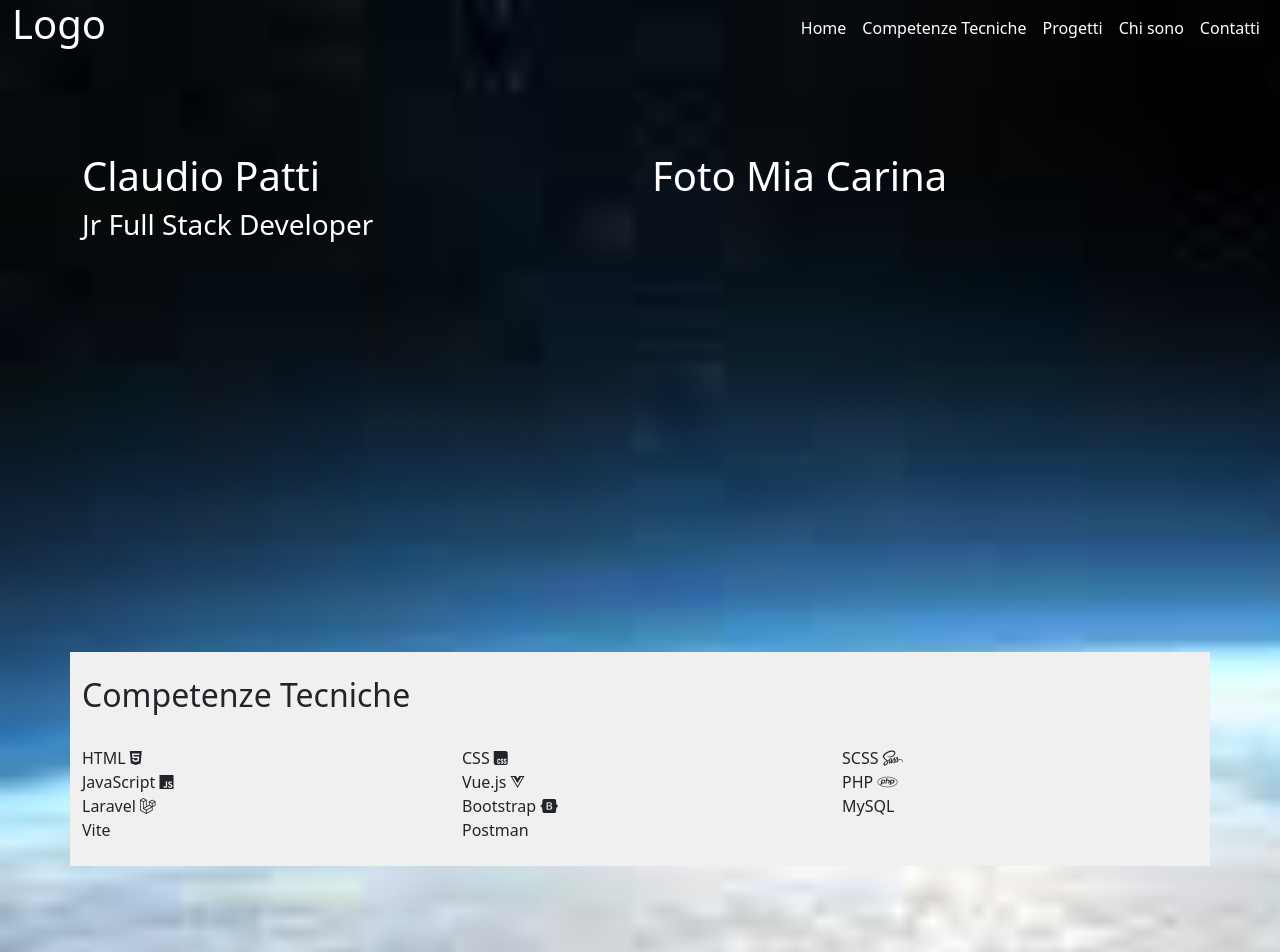
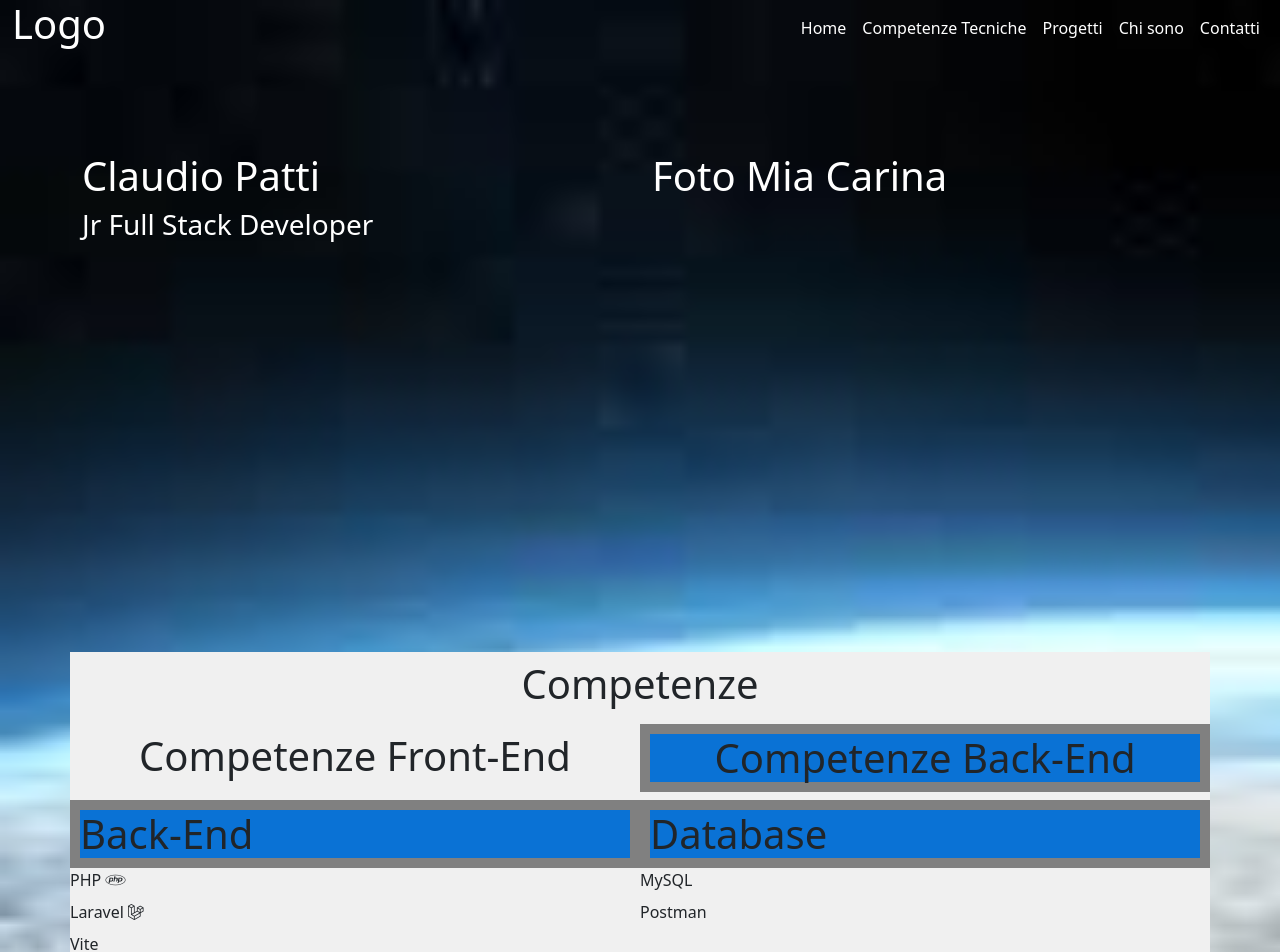
Before and after one commit to claudiopatti/Portfolio, a Vue app: page / in a window 1280 px wide. Shown: the top 952 px of the page. Built offline with nearby package versions, Linux system fonts and the light colour scheme.

Commit message:
migliori parte competenze

```diff
--- a/src/components/MainApp.vue
+++ b/src/components/MainApp.vue
@@ -6,10 +6,16 @@ export default {
     data() {
         return {
             store,
+            change_skill: true,
         }
     },
     methods: {
-
+        changeSkillBack () {
+            this.change_skill = true;
+        },
+        changeSkillFront () {
+            this.change_skill = false;
+        }
     }
 }
 </script>
@@ -32,22 +38,81 @@ export default {
 <div class="container pt-5 Second-main" id="second-main">
     <div class="row">
         <div class="col column-Skills">
-            <h2 class="py-4">Competenze Tecniche</h2>
 
-            <div class="row pb-4">
-                <div class="col-4" v-for="skill in store.skills" :key="skill.id">
-                    {{ skill.name }}
-                    <span v-html="skill.icon"></span>
+            <h1 class="text-center fs-1 py-2">Competenze </h1>
+            <div class="row">
+                <div @click="changeSkillFront()" class="col-6">
+
+                    <h2 v-if="this.change_skill == true" class="text-center fs-1 pt-2">Competenze Front-End</h2>
+                    <h2 v-else-if="this.change_skill == false" class="text-center fs-1 button-skill-click">Competenze Front-End</h2>
+
+
+                </div>
+
+                <div @click="changeSkillBack()" class="col-6">
+
+                    <h2 v-if="this.change_skill == false" class="text-center fs-1 pt-2">Competenze Back-End</h2>
+                    <h2 v-else-if="this.change_skill == true" class="text-center fs-1 button-skill-click">Competenze Back-End</h2>
+
                 </div>
             </div>
 
+            <div v-if="this.change_skill == false" class="row">
+
+                <div class="col p-0">
+
+                    <h3 class="title-skill">Front-End</h3>
+
+                    <div class="container-name-skill">
+                        <div  v-for="skill in store.skills" :key="skill.id">
+                            <div v-if="skill.side == 'Front-end'" class="pb-2">
+                                {{ skill.name }}
+                                <span v-html="skill.icon"></span>
+                            </div>
+                        </div>
+
+                    </div>
+                </div>
+
+            </div>
+
+            <div v-else-if="this.change_skill == true" class="row" >
+                <div class="col-6">
+
+                    <h3 class="title-skill skill-back">Back-End</h3>
+
+                    <div class="container-name-skill">
+                        <div class="" v-for="skill in store.skills" :key="skill.id">
+                            <div v-if="skill.side == 'Back-end'" class="pb-2">
+                                {{ skill.name }}
+                                <span v-html="skill.icon"></span>
+                            </div>
+                        </div>
+                    </div>
+                </div>
+
+                <div class="col-6">
+
+                    <h3 class="title-skill">Database</h3>
+
+                    <div class="container-name-skill">
+                        <div class="" v-for="skill in store.skills" :key="skill.id">
+                            <div v-if="skill.side == 'Database'" class="pb-2">
+                                {{ skill.name }}
+                                <span v-html="skill.icon"></span>
+                            </div>
+                        </div>
+                    </div>
+                </div>
+
+            </div>
         </div>
     </div>
 </div>
 
 <div class="container pt-5 Third-main" id="third-main">
     <div class="row">
-        <div class="col column-Skills">
+        <div class="col column-project">
             <h2 class="py-4">Progetti</h2>
 
             <div class="row pb-4">
@@ -60,7 +125,7 @@ export default {
 
 <div class="container pt-5 Quarter-main" id="quarter-main">
     <div class="row">
-        <div class="col column-Skills">
+        <div class="col column-about">
             <h2 class="py-4">Chi sono</h2>
 
             <div>
@@ -76,7 +141,7 @@ export default {
 <div class="container pt-5 Fifth-main " id="fifth-main">
 
     <div class="row ">
-        <div class="col column-Skills  ">
+        <div class="col column-contact  ">
             <h1 class="py-4 d-flex justify-content-center">Contatti</h1>
 
 
@@ -109,11 +174,40 @@ export default {
 }
 
 .Second-main, .Third-main, .Quarter-main, .Fifth-main {
-    height: 400px;
+    // height: 400px;
     width: 100%;
+    cursor: pointer;
 
     .column-Skills{
         background-color: #f0f0f0;
+        height: 100%;
+        .col-4 {
+            padding: 0;
+            // height: 100%;
+            & .container-name-skill{
+                height: 100%;
+                padding-left: 10px;
+                padding-top: 10px;
+                background-color: #0a72d5;
+                color: white;
+                font-size: 30px;
+                font-weight: bold;
+            }
+
+            & .skill-back{
+                border-left: 0;
+                border-right: 0;
+            }
+        }
+
+        .col-6{
+            padding: 0;
+
+            .button-skill-click {
+                border: 10px solid grey;
+                background-color: #0a72d5;
+            }
+        }
     }
 }
 
@@ -124,4 +218,14 @@ export default {
         color: #0a72d5;
     }
 }
+
+.title-skill {
+    font-size: 40px;
+    background-color: #0a72d5;
+    border: 10px solid grey;
+    margin-bottom: 0;
+
+}
+
+
 </style>
--- a/src/data/store.js
+++ b/src/data/store.js
@@ -3,17 +3,17 @@ import { reactive } from 'vue';
 
 const iMieiDati = reactive({
     skills : [
-        {id: 1, name: 'HTML', level: 3, icon: '<i class="fa-brands fa-html5"></i>'},
-        {id: 2, name: 'CSS', level: 3, icon: '<i class="fa-brands fa-css"></i>'},
-        {id: 3, name: 'SCSS', level: 2, icon: '<i class="fa-brands fa-sass"></i>'},
-        {id: 4, name: 'JavaScript', level: 2, icon: '<i class="fa-brands fa-js"></i>'},
-        {id: 5, name: 'Vue.js', level: 2, icon: '<i class="fa-brands fa-vuejs"></i>'},
-        {id: 6, name: 'PHP', level: 2, icon: '<i class="fa-brands fa-php"></i>'},
-        {id: 7, name: 'Laravel', level: 2, icon: '<i class="fa-brands fa-laravel"></i>'},
-        {id: 8, name: 'Bootstrap', level: 2, icon: '<i class="fa-brands fa-bootstrap"></i>'},
-        {id: 9, name: 'MySQL', level: 2, icon: '<i class="fa-brands fa-mysql"></i>'},
-        {id: 10, name: 'Vite', level: 2, icon: '<i class="fa-brands fa-vite"></i>'},
-        {id: 11, name: 'Postman', level: 2, icon: '<i class="fa-brands fa-postman"></i>'},
+        {id: 1, name: 'HTML', level: 3, icon: '<i class="fa-brands fa-html5"></i>', side: 'Front-end'},
+        {id: 2, name: 'CSS', level: 3, icon: '<i class="fa-brands fa-css"></i>', side: 'Front-end'},
+        {id: 3, name: 'SCSS', level: 2, icon: '<i class="fa-brands fa-sass"></i>', side: 'Front-end'},
+        {id: 4, name: 'JavaScript', level: 2, icon: '<i class="fa-brands fa-js"></i>', side: 'Front-end'},
+        {id: 5, name: 'Vue.js', level: 2, icon: '<i class="fa-brands fa-vuejs"></i>', side: 'Front-end'},
+        {id: 6, name: 'PHP', level: 2, icon: '<i class="fa-brands fa-php"></i>', side: 'Back-end'},
+        {id: 7, name: 'Laravel', level: 2, icon: '<i class="fa-brands fa-laravel"></i>', side: 'Back-end'},
+        {id: 8, name: 'Bootstrap', level: 2, icon: '<i class="fa-brands fa-bootstrap"></i>', side: 'Front-end'},
+        {id: 9, name: 'MySQL', level: 2, icon: '<i class="fa-brands fa-mysql"></i>', side: 'Database'},
+        {id: 10, name: 'Vite', level: 2, icon: '<i class="fa-brands fa-vite"></i>', side: 'Back-end'},
+        {id: 11, name: 'Postman', level: 2, icon: '<i class="fa-brands fa-postman"></i>', side: 'Database'},
     ]
 });
 
--- a/src/style.scss
+++ b/src/style.scss
@@ -1,3 +1,8 @@
+* {
+  border: 0;
+  margin: 0;
+  box-sizing: border-box;
+}
 
 #app {
   height: 100%;
```
